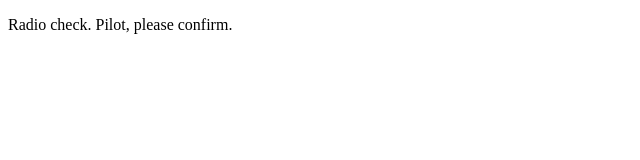
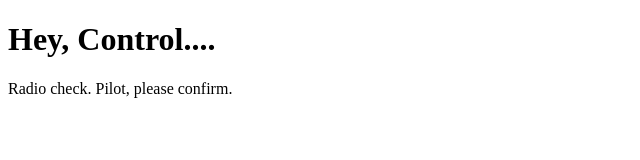
Before and after one commit to UGcode101/communication_log, a plain HTML site: page index.html in a window 1280 px wide. Shown: the whole page, without its empty margins (0-640 px from the left). Drawn offline with Linux system fonts and the light colour scheme.

Commit message:
added header

```diff
--- a/index.html
+++ b/index.html
@@ -1,6 +1,7 @@
 <!DOCTYPE html>
 <html>
    <body>
+      <h1>Hey, Control....</h1>
       <p>Radio check. Pilot, please confirm.</p>
    </body>
 </html>
```
